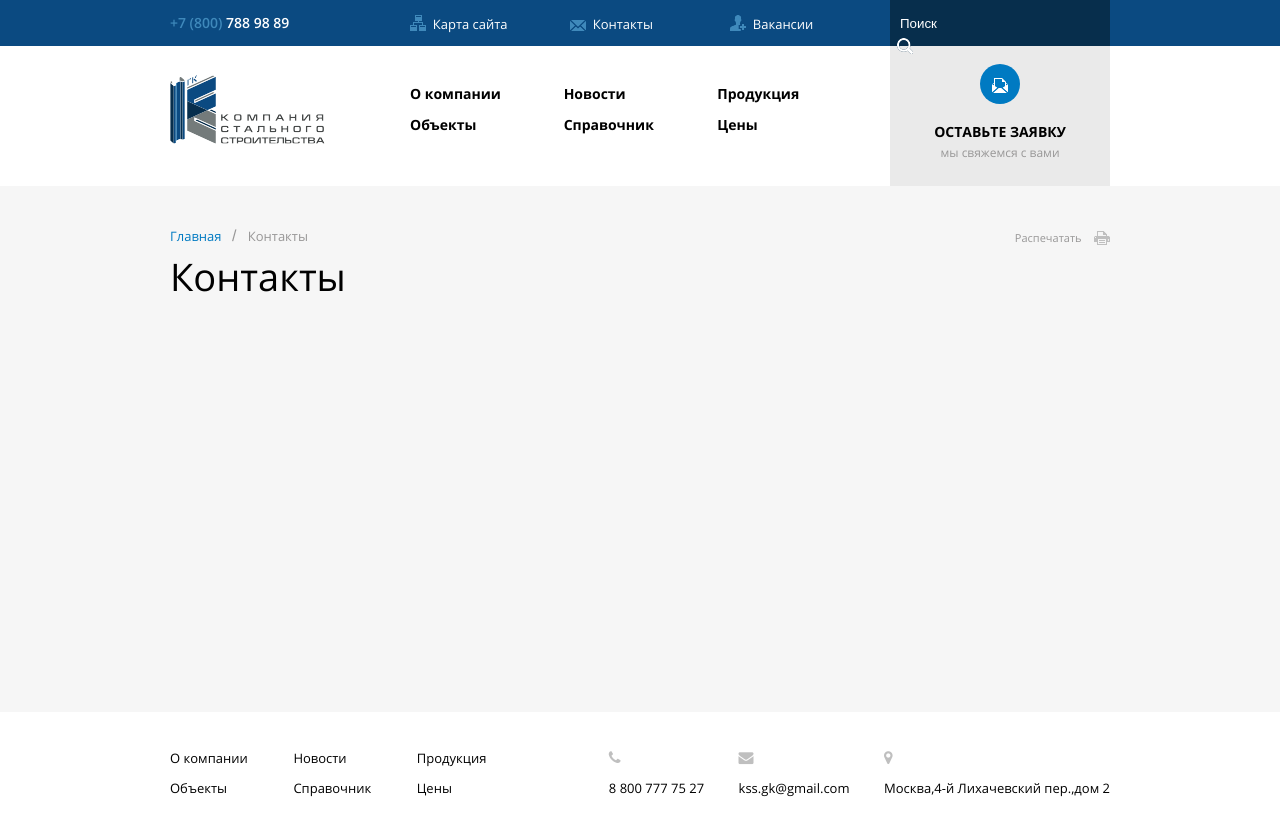
After one commit to papadmin/kss, a PHP site: page /makeup/inner.html in a window 1280 px wide. The commit adds this page. Run offline with PHP 8.4, Linux system fonts and the light colour scheme.

Commit message:
Merge branch 'alsou_makeup' of https://github.com/papadmin/kss into alsou_makeup
Conflicts:
	assets/css/styles.css.map

```diff
--- a/assets/css/styles.css
+++ b/assets/css/styles.css
@@ -7,6 +7,9 @@ and open the template in the editor.
     Created on : Nov 23, 2015, 9:03:03 AM
     Author     : developer
 */
+body {
+  color: #000000;
+}
 body a {
   text-decoration: none;
 }
@@ -52,6 +55,38 @@ body #header #header-info a i {
 body #header #header-info a:hover {
   color: #3F89BB;
 }
+body #header #header-info .i-site-map {
+  display: inline-block;
+  width: 16px;
+  height: 16px;
+  position: relative;
+  top: 2px;
+  background: url("/assets/img/design/i-site-map.png") no-repeat;
+}
+body #header #header-info .i-contact {
+  display: inline-block;
+  width: 16px;
+  height: 11px;
+  position: relative;
+  top: 2px;
+  background: url("/assets/img/design/i-contact.png") no-repeat;
+}
+body #header #header-info .i-job {
+  display: inline-block;
+  width: 16px;
+  height: 16px;
+  position: relative;
+  top: 2px;
+  background: url("/assets/img/design/i-job.png") no-repeat;
+}
+body #header #header-info .i-search {
+  display: inline-block;
+  width: 16px;
+  height: 16px;
+  position: relative;
+  top: 2px;
+  background: url("/assets/img/design/i-search.png") no-repeat;
+}
 body #header #header-elements {
   width: 100%;
   height: 140px;
@@ -89,6 +124,14 @@ body #header #header-elements a.request p {
   font-size: 12px;
   color: #989797;
 }
+body #header #header-elements .i-mail-send {
+  display: inline-block;
+  width: 16px;
+  height: 15px;
+  position: relative;
+  top: 2px;
+  background: url("/assets/img/design/i-mail-send.png") no-repeat;
+}
 body #site #banner {
   width: 100%;
   height: 481px;
@@ -198,6 +257,45 @@ body #site #slider-bottom {
   width: 100%;
   height: 510px;
   background: url("/assets/img/temp/slider_bottom.png") repeat-x;
+}
+body #site.basis {
+  background-color: #F6F6F6;
+  width: 100%;
+  padding-top: 38px;
+}
+body #site.basis h1 {
+  font-family: OpenSansRegular;
+  font-size: 38px;
+  font-weight: normal;
+}
+body #site.basis .breadcrumbs a {
+  color: #007AC2;
+  font-family: OpenSansRegular;
+  font-size: 13px;
+}
+body #site.basis .breadcrumbs a.active {
+  color: #989797;
+}
+body #site.basis .breadcrumbs span {
+  color: #989797;
+  padding: 0  7px 0 7px;
+}
+body #site.basis .prints {
+  font-family: OpenSansRegular;
+  font-weight: normal;
+  float: right;
+}
+body #site.basis .prints a {
+  font-size: 11px;
+  color: #989797;
+}
+body #site.basis .prints .i-prints {
+  display: inline-block;
+  width: 16px;
+  height: 14px;
+  position: relative;
+  top: 3px;
+  background: url("/assets/img/design/i-prints.png") no-repeat;
 }
 body #footer {
   width: 100%;
--- a/assets/css/styles.less
+++ b/assets/css/styles.less
@@ -10,6 +10,9 @@ and open the template in the editor.
 
 
 body{
+
+
+    color:#000000;
     a{text-decoration:none;}
 
     .al-right {
@@ -67,6 +70,41 @@ body{
             a:hover{
                 color:#3F89BB;
             }
+
+
+            .i-site-map{
+                display: inline-block;
+                width: 16px;
+                height: 16px;
+                position: relative;
+                top: 2px;
+                background: url("/assets/img/design/i-site-map.png") no-repeat;
+            }
+            .i-contact{
+                display: inline-block;
+                width: 16px;
+                height: 11px;
+                position: relative;
+                top: 2px;
+                background: url("/assets/img/design/i-contact.png") no-repeat;
+            }
+            .i-job{
+                display: inline-block;
+                width: 16px;
+                height: 16px;
+                position: relative;
+                top: 2px;
+                background: url("/assets/img/design/i-job.png") no-repeat;
+            }
+            .i-search{
+                display: inline-block;
+                width: 16px;
+                height: 16px;
+                position: relative;
+                top: 2px;
+                background: url("/assets/img/design/i-search.png") no-repeat;
+            }
+
 
 
         }
@@ -128,6 +166,14 @@ body{
                 }
 
             }
+            .i-mail-send{
+                display: inline-block;
+                width: 16px;
+                height: 15px;
+                position: relative;
+                top: 2px;
+                background: url("/assets/img/design/i-mail-send.png") no-repeat;
+            }
 
 
 
@@ -148,7 +194,9 @@ body{
             width:100%;
 
 
-            .stuff{
+            a {
+
+                &.stuff{
                     display: inline-block;
                     width:233px;
                     height:190px;
@@ -162,6 +210,8 @@ body{
                         border-right: 1px solid #F0F0F0;
                     }
 
+
+
                     p{
                         font-family:OpenSansRegular;
                         font-size:13px;
@@ -169,6 +219,7 @@ body{
                         margin-top: 128px;
                         color:#000000;
                     }
+
                     &:hover{
 
                         background: url("/assets/img/design/internal.png") ;
@@ -177,6 +228,8 @@ body{
                             color: #ffffff;
                         }
 
+
+                    }
 
                 }
 
@@ -201,6 +254,22 @@ body{
 
 
 
+            }
+            .i-calendar{
+                display: inline-block;
+                width: 15px;
+                height: 16px;
+                position: relative;
+                top: 2px;
+                background: url("/assets/img/design/i-calendar.png") no-repeat;
+            }
+            .i-download-file{
+                display: inline-block;
+                width: 13px;
+                height: 16px;
+                position: relative;
+                top: 2px;
+                background: url("/assets/img/design/i-download-file.png") no-repeat;
             }
 
 
@@ -308,6 +377,66 @@ body{
             background: url("/assets/img/temp/slider_bottom.png") repeat-x ;
         }
 
+        //inner
+        &.basis{
+            background-color: #F6F6F6;
+            width: 100%;
+            padding-top:38px;
+
+            h1{
+                font-family: OpenSansRegular;
+                font-size:38px;
+                font-weight: normal;
+
+
+            }
+
+            .breadcrumbs {
+
+
+
+
+                a {
+                    color: #007AC2;
+                    font-family: OpenSansRegular;
+                    font-size: 13px;
+
+                    &.active{
+                        color: #989797;
+                    }
+
+                }
+
+                span {
+                    color: #989797;
+                    padding: 0  7px 0 7px;
+
+                }
+            }
+
+            .prints{
+                font-family: OpenSansRegular;
+
+                font-weight: normal;
+                float:right;
+
+                a{
+                    font-size:11px;
+                    color: #989797;
+                }
+                .i-prints{
+                    display: inline-block;
+                    width: 16px;
+                    height: 14px;
+                    position: relative;
+                    top: 3px;
+                    background: url("/assets/img/design/i-prints.png") no-repeat;
+                }
+            }
+
+        }
+        //inner end
+
     }
     #footer{
         width: 100%;
--- /dev/null
+++ b/makeup/inner.html
@@ -0,0 +1,227 @@
+<!DOCTYPE html>
+<!--
+To change this license header, choose License Headers in Project Properties.
+To change this template file, choose Tools | Templates
+and open the template in the editor.
+-->
+<html>
+    <head>
+        <base href="" />
+        <title>Главная</title>
+
+        <meta name="description" content="">
+        <meta charset="utf-8">
+        <meta name = "format-detection" content = "telephone=no" />
+        <meta name="viewport" content="width=device-width, initial-scale=1.0">
+
+        <link rel="icon" href="favicon.png" type="image/png">
+        <link rel="shortcut icon" href="favicon.png" type="image/x-icon">
+
+
+        <link rel="stylesheet" href="/assets/css/text.css">
+        <link rel="stylesheet" href="/assets/css/reset.css">
+        <link rel="stylesheet" href="/assets/css/960.css">
+        <link rel="stylesheet" href="/assets/css/font-awesome.min.css">
+        <link rel="stylesheet" href="/assets/css/lightbox.css" type="text/css"/>
+        <link rel="stylesheet" href="/assets/css/fontstyles.css">
+        <link rel="stylesheet" href="/assets/css/styles.css">
+
+
+
+        <script src="http://ajax.googleapis.com/ajax/libs/jquery/1/jquery.min.js"></script>
+        <script type="text/javascript" src="/assets/js/lightbox.js"></script>
+        <script src="/assets/js/local.js" type="text/javascript"></script>
+
+    </head>
+    <body>
+        <header id="header">
+            <div id="header-info">
+                <div class="container_12 ">
+                    <div class="grid_3">
+                        <p><span>+7 (800)</span> 788 98 89</p>
+
+                    </div>
+                    <div class="grid_2">
+                        <a href="/"><i class="i-site-map"></i> &nbsp;Карта сайта</a>
+                    </div>
+                    <div class="grid_2">
+                        <a href="/"><i class="i-contact"></i> &nbsp;Контакты</a>
+                    </div>
+                    <div class="grid_2">
+                        <a href="/"><i class="i-job"></i> &nbsp;Вакансии</a>
+                    </div>
+                    <div class="grid_3">
+
+                        <form class="search">
+                            <input type="text" placeholder="Поиск">
+                            <button><i class="i-search"></i></button>
+                            <div class="clear"></div>
+                        </form>
+
+                    </div>
+                    <div class="clear"></div>
+                </div>
+
+            </div>
+            <div id="header-elements">
+                <div class="container_12 ">
+                    <div class="grid_3">
+
+                        <a class="logo" href=""></a>
+                    </div>
+                    <div class="grid_6">
+
+                        <div id="top-menu">
+                            <ul>
+                                <li>
+
+                                    <a href='/'>О компании</a>
+
+                                </li>
+
+                                <li>
+                                    <a href='/'>Новости</a>
+                                </li>
+
+                                <li>
+                                    <a href='/'>Продукция </a>
+                                </li>
+
+                                <li> <a href='/'>Объекты </a>
+                                </li>
+
+                                <li> <a href='/'>Справочник </a>
+                                </li>
+
+                                <li> <a href='/'>Цены </a>
+                                </li>
+
+                            </ul>
+
+                        </div>
+                    </div>
+                    <div class="grid_3">
+                        <a href="/" class="request">
+
+                            <div class="request-round"><i class="i-mail-send"></i></div>
+                            <span>ОСТАВЬТЕ ЗАЯВКУ</span>
+                            <p>мы свяжемся с вами</p>
+
+                        </a>
+                    </div>
+                    <div class="clear"></div>
+
+
+                </div>
+            </div>
+
+
+
+        </header>
+        <main id="site" class="basis">
+            <div class="container_12">
+
+                <div class="grid_10">
+                    <div class="breadcrumbs">
+
+                        <a href="">
+                            Главная
+                        </a>
+                        <span>/</span>
+                        <a href="" class="active">
+                            Контакты
+                        </a>
+                    </div>
+
+                    <h1>Контакты</h1>
+                </div>
+                <div class="grid_2">
+                    <div class="prints">
+
+                        <a href="">Распечатать</a>&nbsp;&nbsp;
+                    <i class="i-prints"></i>
+                    </div>
+                    <div class="clear"></div>
+                </div>
+
+            </div>
+
+
+
+
+
+        </main>
+        <footer id="footer">
+            <div class="container_12 ">
+                <div class="grid_5">
+
+                    <div id="footer-menu">
+                        <ul>
+                            <li>
+
+                                <a href='/'>О компании</a>
+
+                            </li>
+
+                            <li>
+                                <a href='/'>Новости</a>
+                            </li>
+
+                            <li>
+                                <a href='/'>Продукция </a>
+                            </li>
+
+                            <li> <a href='/'>Объекты </a>
+                            </li>
+
+                            <li> <a href='/'>Справочник </a>
+                            </li>
+
+                            <li> <a href='/'>Цены </a>
+                            </li>
+
+                        </ul>
+
+                    </div>
+                </div>
+
+
+                <div class="grid_7 al-right">
+
+                    <div class="footer-info">
+
+                        <i class="fa fa-phone"></i>
+
+                        <p>  8 800 777 75 27</p>
+
+                    </div>
+
+                    <div class="footer-info">
+
+
+                        <i class="fa fa-envelope"></i>
+
+                        <p> <a href='mailto:kss.gk@gmail.com'>kss.gk@gmail.com</a> </p>
+                    </div>
+
+
+                    <div class="footer-info">
+
+                        <i class="fa fa-map-marker"></i>
+
+                        <p>Москва,4-й Лихачевский пер.,дом 2 </p>
+
+                    </div>
+
+
+
+
+
+                </div>
+
+                <div class="clear"></div>
+            </div>
+
+        </footer>
+    </body>
+</html>
```
Also changed, not shown: other parts of assets/css/styles.css (+21 -5 lines), makeup/contact.html (added, +201 -0 lines), makeup/index.html (+23 -23 lines), assets/img/design/i-calendar.png (added), assets/img/design/i-contact.png (added), assets/img/design/i-download-file.png (added), assets/img/design/i-job.png (added), assets/img/design/i-mail-send.png (added), assets/img/design/i-prints.png (added), assets/img/design/i-search.png (added), assets/img/design/i-site-map.png (added), 1 other file. Lines whose indentation alone changed are shown as unchanged.
